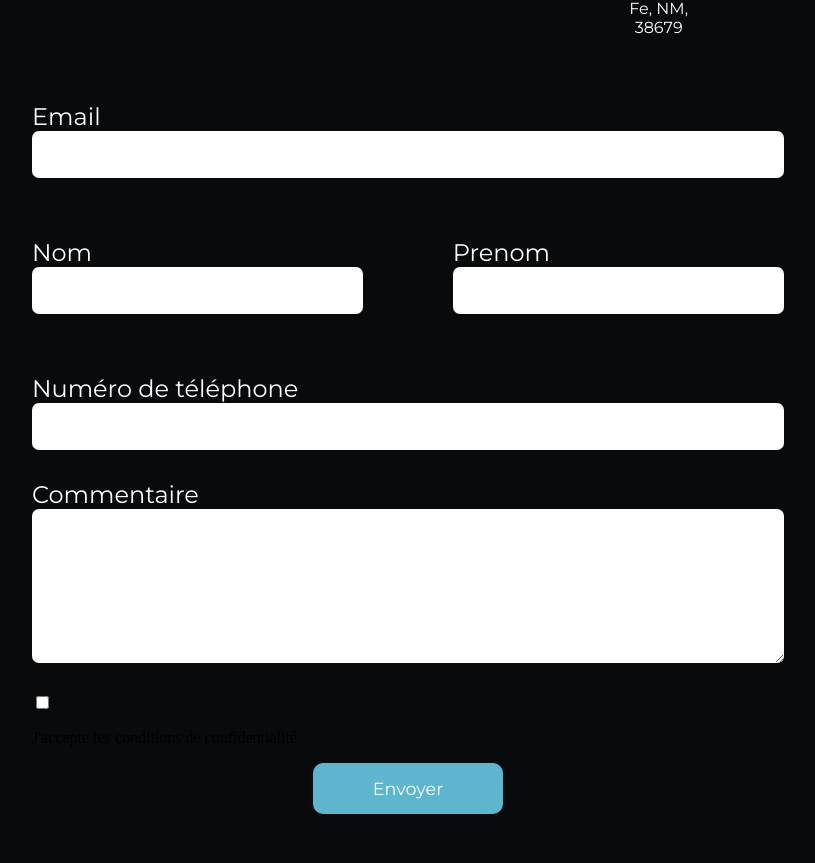
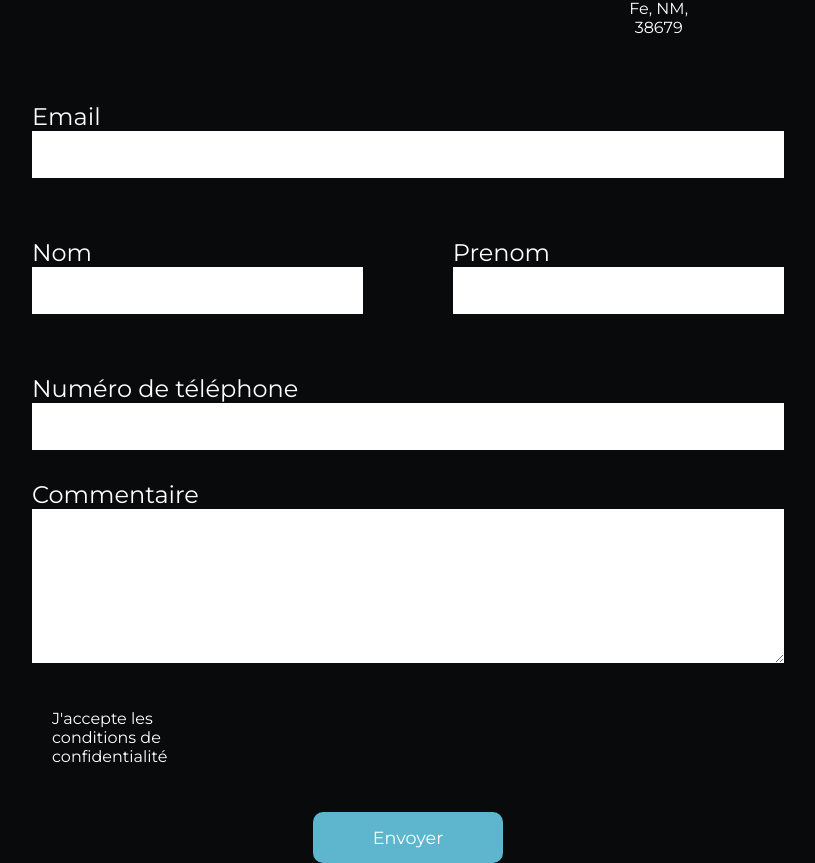
Before and after one commit to ZephirSD/news-website, a React (Create React App) app: page /contact in a window 1280 px wide. Shown: the part 565-1428 px from the top of the page, without its empty margins (232-1047 px from the left). Before the commit the page ends 1379 px from the top, so only its background shows below. Built offline with nearby package versions, Linux system fonts and the light colour scheme.

Commit message:
Ajout du style pour la partie checkbox

```diff
--- a/src/style/Contact-style.css
+++ b/src/style/Contact-style.css
@@ -90,7 +90,7 @@ div.div-form label{
 }
 
 div.div-form input{
-    border-radius: 7px;
+    border-radius: var(--border-radius-input);
     background-color: var(--color-text);
     border: none;
     height: var(--height-input-contact);
@@ -104,7 +104,7 @@ div.div-form input:focus-visible{
 }
 
 div.div-form textarea{
-    border-radius: 7px;
+    border-radius: var(--border-radius-input);
     background-color: var(--color-text);
     border: none;
     height: var(--height-textarea-contact);
@@ -115,6 +115,55 @@ div.div-form textarea{
 div.div-form textarea:focus-visible{
     outline: none;
     border: none;
+}
+
+div.div-grid-rgpd{
+    display: grid;
+    grid-template-columns: repeat(2,min-content);
+    column-gap: 20px;
+    grid-auto-rows: auto;
+    width: var(--full-width);
+    margin: var(--margin-top-bottom-form) 0;
+}
+
+div.grid1-rgpd{
+    display: flex;
+    align-items: center;
+    justify-content: center;
+}
+
+input[name="rgpd"]{
+    width: var(--width-checkbox);
+    height: var(--width-checkbox);
+    appearance: none;
+    background-color: var(--color-text);
+    margin: var(--margin-unset);
+    border: var(--border-checkbox);
+    border-radius: var(--border-radius-input);
+    display: flex;
+    justify-content: center;
+    align-items: center;
+}
+
+input[name="rgpd"]::before{
+    content: "";
+    width: var(--width-checked);
+    height: var(--width-checked);
+    transform: scale(0);
+    transition: ease-in-out 0.3s;
+    background-color: var(--background-accueil);
+    border-radius: 5px;
+}
+
+input[name="rgpd"]:checked::before{
+    transform: scale(1);
+}
+
+p.text-rgpd{
+    width: calc(50vw - var(--width-checkbox))!important;
+    color: var(--color-text);
+    font-family: var(--font-montserrat);
+    font-size: medium;
 }
 
 div.div-boutton{
```
